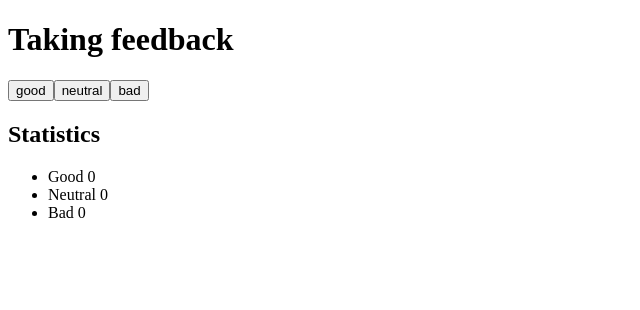
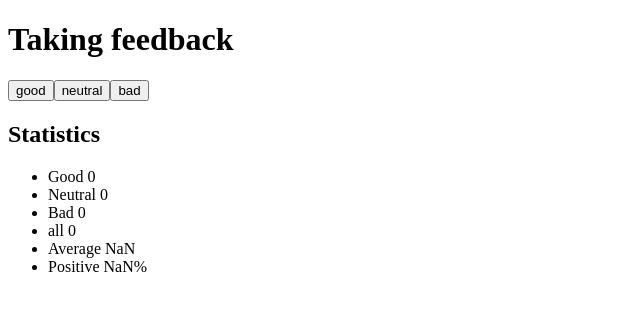
Before and after one commit to sanket-telunagi/full_stack_open_2024, a React (Vite) app in the folder Part_01/exercises/unicafe/: page / in a window 1280 px wide. Shown: the top 310 px of the page, without its empty margins (0-640 px from the left). Built offline with nearby package versions, Linux system fonts and the light colour scheme.

Commit message:
part 1.7 step2

```diff
--- a/Part_01/exercises/unicafe/src/App.jsx
+++ b/Part_01/exercises/unicafe/src/App.jsx
@@ -3,6 +3,28 @@ import { useState } from 'react'
 
 const Button = ({name, onSmash}) =>{
   return <button onClick={onSmash}>{name}</button>
+}
+
+const Statistics = ({good, neutral, bad}) => {
+  const all = good + neutral + bad ;
+  const average = (good*1 + neutral * 0 + bad * -1) / all;
+  const positive = good / all *100;
+
+  // if (all <= 0) return <p>No stats to display</p>
+
+  return (
+    <>
+      <h2>Statistics</h2>
+      <ul>
+        <li>Good {good}</li>
+        <li>Neutral {neutral} </li>
+        <li>Bad {bad} </li>
+        <li>all {all}</li>
+        <li>Average {average}</li>
+        <li>Positive {positive}%</li>
+      </ul>
+    </>
+  )
 }
 
 function App() {
@@ -47,12 +69,13 @@ function App() {
       <Button name={"neutral"} onSmash={onNeutralSmash}></Button>
       <Button name={"bad"} onSmash={onBadSmash}></Button>
 
-      <h2>Statistics</h2>
-      <ul>
-        <li>Good {good}</li>
-        <li>Neutral {neutral} </li>
-        <li>Bad {bad} </li>
-      </ul>
+      <Statistics
+        good={good}
+        bad={bad}
+        neutral={neutral}
+
+      ></Statistics>
+
     </>
   )
 }
```
